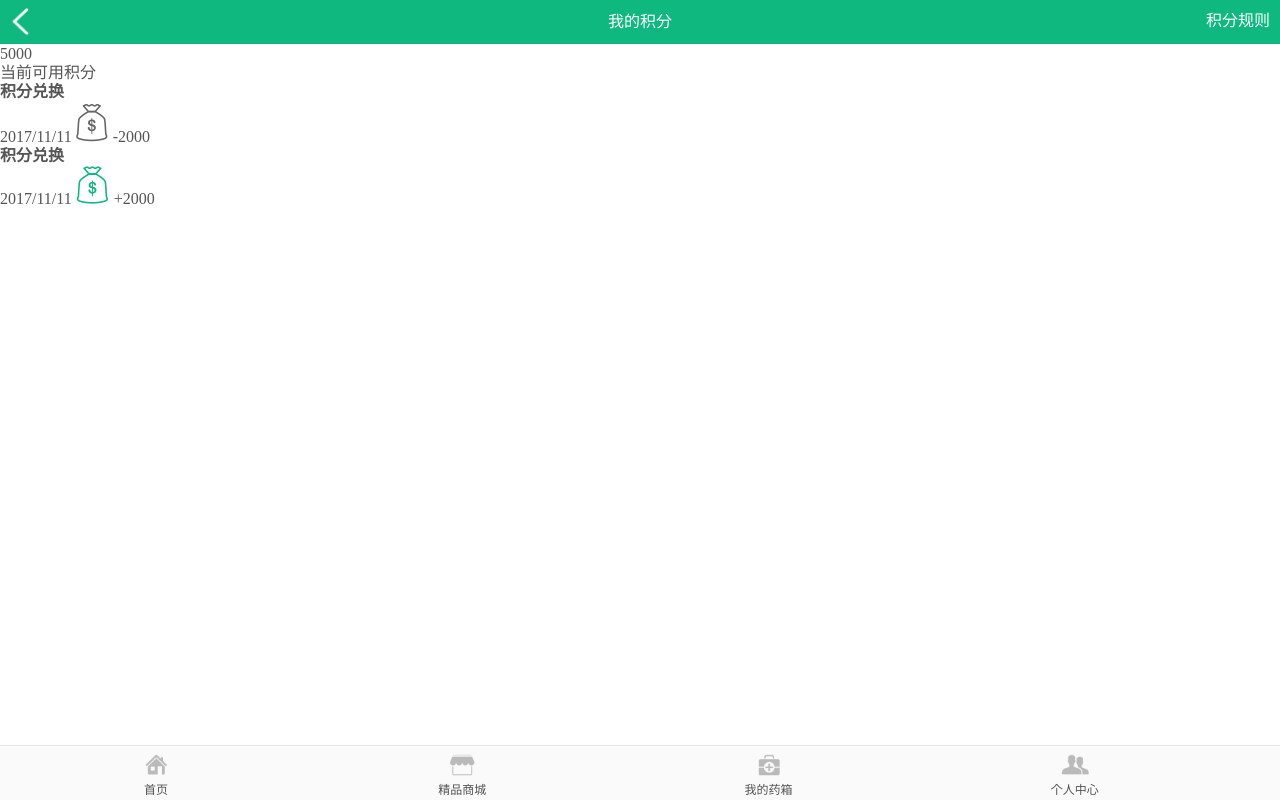
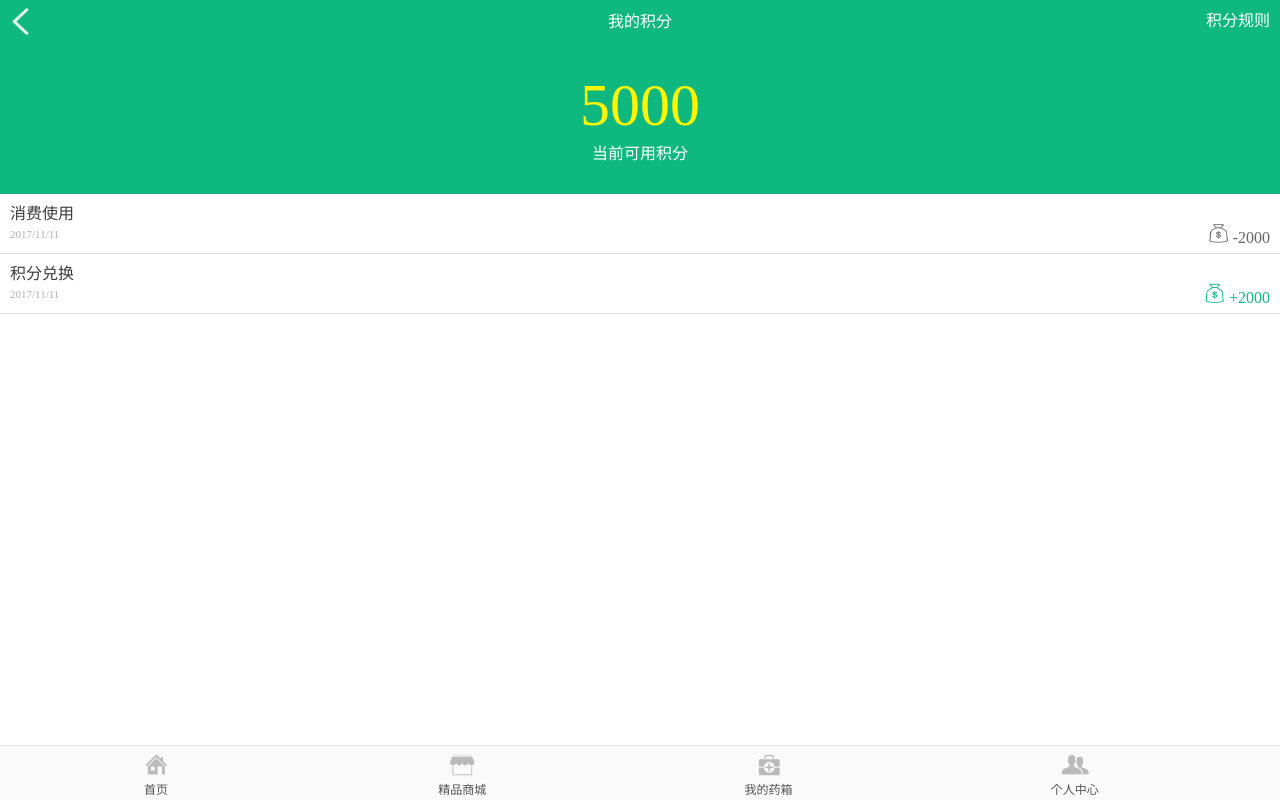
Before and after one commit to Somefuture/drugstoreOnline, a website built with webpack: page src/html/total.html in a window 1280 px wide. Built offline with nearby package versions, Linux system fonts and the light colour scheme.

Commit message:
积分页

```diff
--- a/src/html/total.html
+++ b/src/html/total.html
@@ -30,16 +30,16 @@
 </div>
 <div class="total_body">
     <div class="usable_total">
-        <span>5000</span>
-        <p>当前可用积分</p>
+        <p>5000</p>
+        <span>当前可用积分</span>
     </div>
     <ul class="total_use_record">
         <li>
             <h2>
-                积分兑换
+                消费使用
             </h2>
             <span class="op_date">2017/11/11</span>
-            <span class="total_value">
+            <span class="total_value sub">
                 <img src="images/personal/personal_75.png" alt="">
                 -2000
             </span>
@@ -49,7 +49,7 @@
                 积分兑换
             </h2>
             <span class="op_date">2017/11/11</span>
-            <span class="total_value">
+            <span class="total_value add">
                 <img src="images/personal/personal_76.png" alt="">
                 +2000
             </span>
--- a/src/sass/coupons.scss
+++ b/src/sass/coupons.scss
@@ -133,3 +133,54 @@ $color-main:#0fb87f;
     }
   }
 }
+.total_body{
+  .usable_total{
+    width: 100%;
+    height: p2r(300);
+    background: $color-main;
+    text-align: center;
+    p{
+      width: 100%;
+      height: p2r(200);
+      font-size: p2r(120);
+      padding-top: p2r(50);
+      color:#fff600;
+    }
+    span{
+      color:#FFFFFF;
+      font-size: p2r(32);
+    }
+  }
+  .total_use_record{
+    width: 100%;
+    li{
+      width: 100%;
+      padding: 0 p2r(20);
+      height: p2r(120);
+      border-bottom: p2r(1) solid #dedede;
+      overflow: hidden;
+      h2{
+        font-size: p2r(32);
+        font-weight:normal;
+        color:#3c3c3c;
+        margin: p2r(20) 0 0 0;
+      }
+      .op_date{
+        color:#b2b2b2;
+        font-size: p2r(22);
+      }
+      .total_value{
+        float: right;
+        font-size: p2r(32);
+        color:#666666;
+        img{
+          width: p2r(40);
+          height: p2r(40);
+        }
+      }
+      .add{
+        color:$color-main;
+      }
+    }
+  }
+}
```
Also changed, not shown: src/html/css/index.css.
